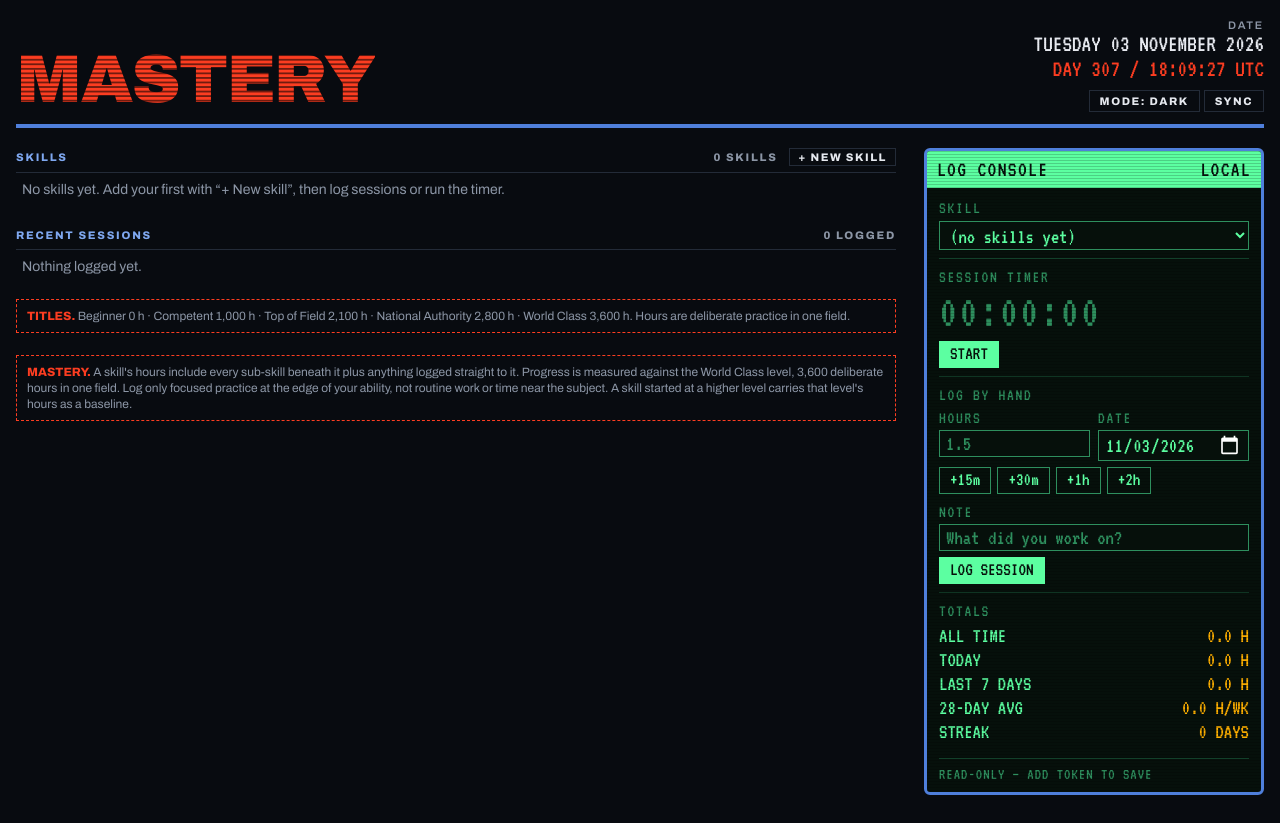
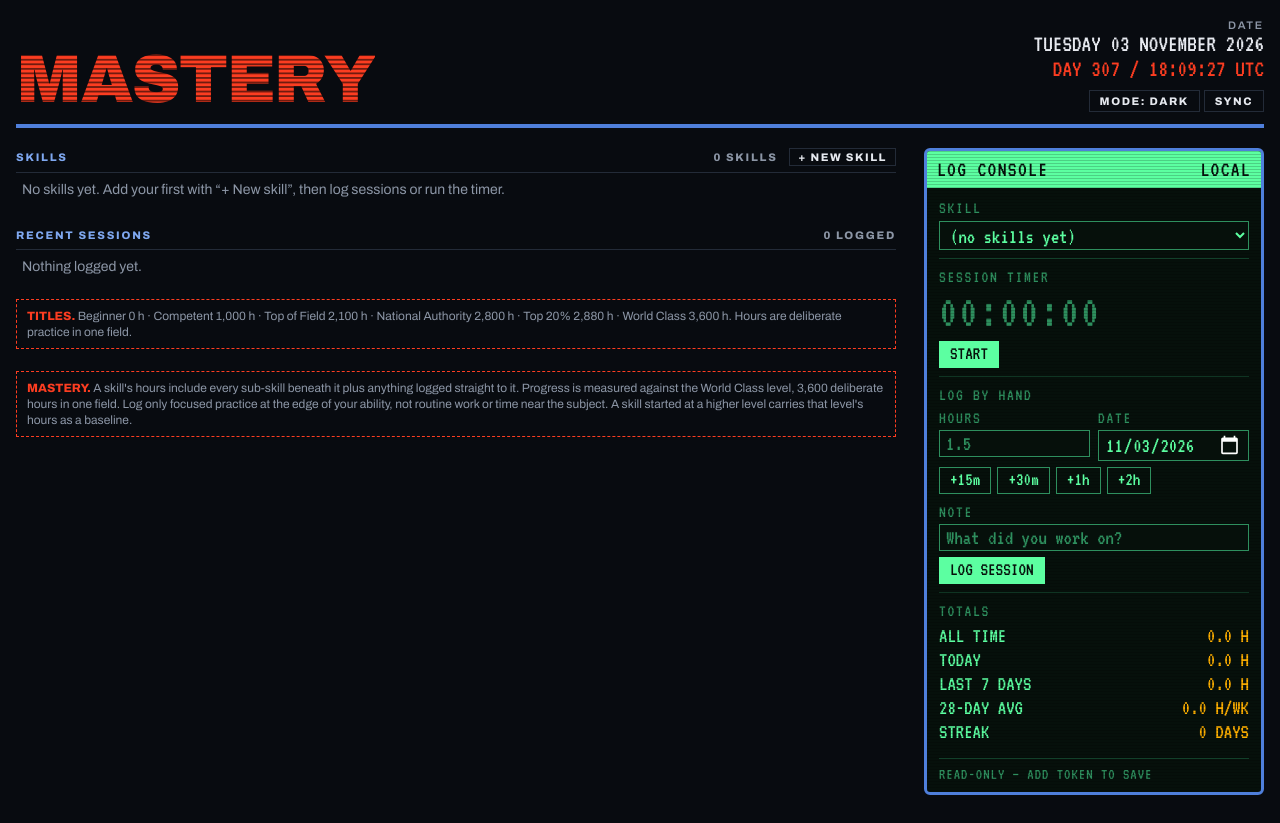
Before and after one commit to dickie947/mastery, a plain HTML site: page index.html in a window 1280 px wide. Drawn offline with Linux system fonts and the light colour scheme.

Commit message:
Add Top 20% level at 80% of World Class
Co-Authored-By: Claude Sonnet 5.5 <noreply@anthropic.com>
Claude-Session: https://claude.ai/code/session_014RrVVQY5kBBD6Uzr8cNn2q

```diff
--- a/index.html
+++ b/index.html
@@ -246,8 +246,8 @@ dialog input.q{width:100%;margin-top:8px;background:var(--bg);color:var(--fg);bo
 
 <script>
 /* ---------- helpers ---------- */
-/* Deliberate hours in one field. Competent is about a degree plus a few working years; the steps above it follow Nightingale's 3, 5 and 7 years at 1 h/day. Edit freely. */
-var LEVELS=[[0,"Beginner"],[1000,"Competent"],[2100,"Top of Field"],[2800,"National Authority"],[3600,"World Class"]];
+/* Deliberate hours in one field. Competent is about a degree plus a few working years; the steps above it follow Nightingale's 3, 5 and 7 years at 1 h/day. Top 20% sits at 80% of World Class. Edit freely. */
+var LEVELS=[[0,"Beginner"],[1000,"Competent"],[2100,"Top of Field"],[2800,"National Authority"],[2880,"Top 20%"],[3600,"World Class"]];
 var TARGET=LEVELS[LEVELS.length-1][0];
 function esc(s){return String(s).replace(/[&<>"]/g,function(c){return {"&":"&amp;","<":"&lt;",">":"&gt;",'"':"&quot;"}[c]})}
 function p2(n){return (n<10?"0":"")+n}
```
